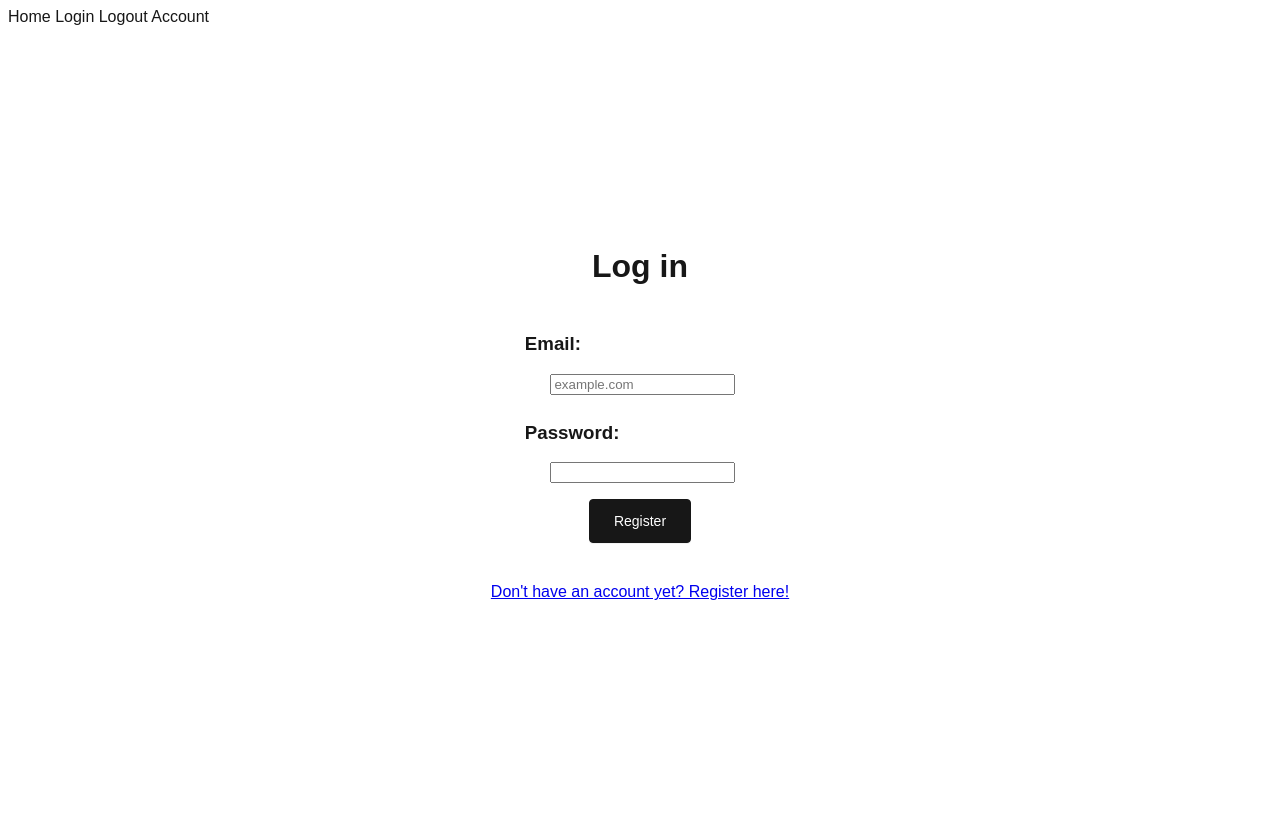
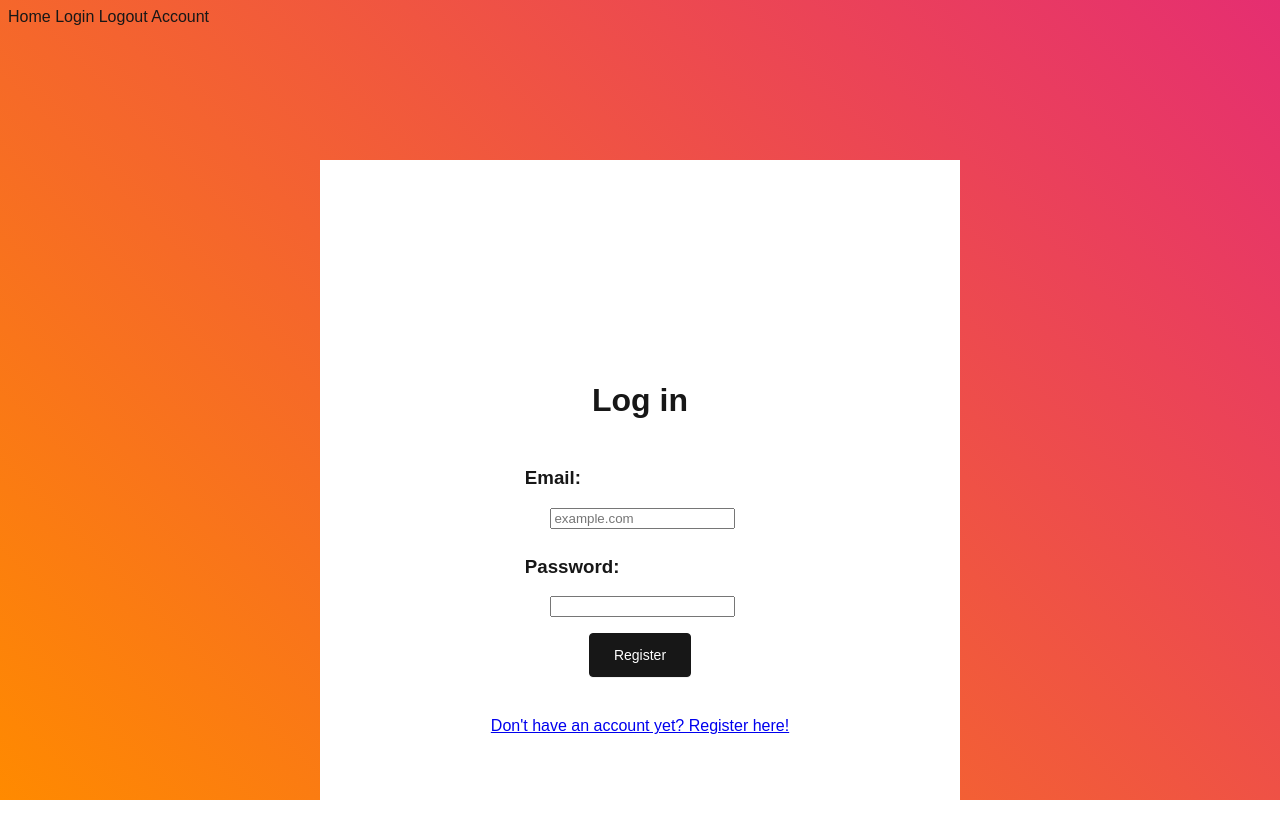
Before and after one commit to Vraiz/AnnotationApp, a Next.js app: page /Login in a window 1280 px wide. Shown: the top 838 px of the page. Built offline with nearby package versions, Linux system fonts and the light colour scheme.

Commit message:
feat: changed the login page css

```diff
--- a/app/Login/login.css
+++ b/app/Login/login.css
@@ -0,0 +1,19 @@
+.login-bg {
+    background: linear-gradient(45deg,#ff8a00, #e52e71);
+    width:100vw;
+    height:100vh;
+    background-size: cover;
+    background-position: center;
+    top: 0;
+    left: 0;
+    position: absolute;
+    z-index: -1;
+}
+
+#quiz_main{
+    background-color: white;
+    width: 50vw;
+    height: 50vh;
+    margin: 20vh auto;
+
+}
--- a/app/Login/page.tsx
+++ b/app/Login/page.tsx
@@ -2,6 +2,7 @@
 import react, { useEffect, useState } from 'react'
 import { useRouter } from 'next/navigation'
 import Link from "next/link";
+import "./login.css";
 
 
 
@@ -51,6 +52,7 @@ const Login = () => {
     }
 
     return(
+        <div className = 'login-bg'>
         <div id='quiz_main'>
                 <h1>Log in</h1>
                 <div id='quiz_div'><h3>Email: </h3><input type="email" name='email' placeholder='example.com' value={email} onChange={(e) => setEmail(e.target.value)}/></div>
@@ -58,6 +60,7 @@ const Login = () => {
                 <button id='quiz_button' onClick={finishQuiz}>Register</button>
                 <Link id='quiz_link' href="/Register">Don't have an account yet? Register here!</Link>
         </div>
+        </div>
     )
 }
 
```
